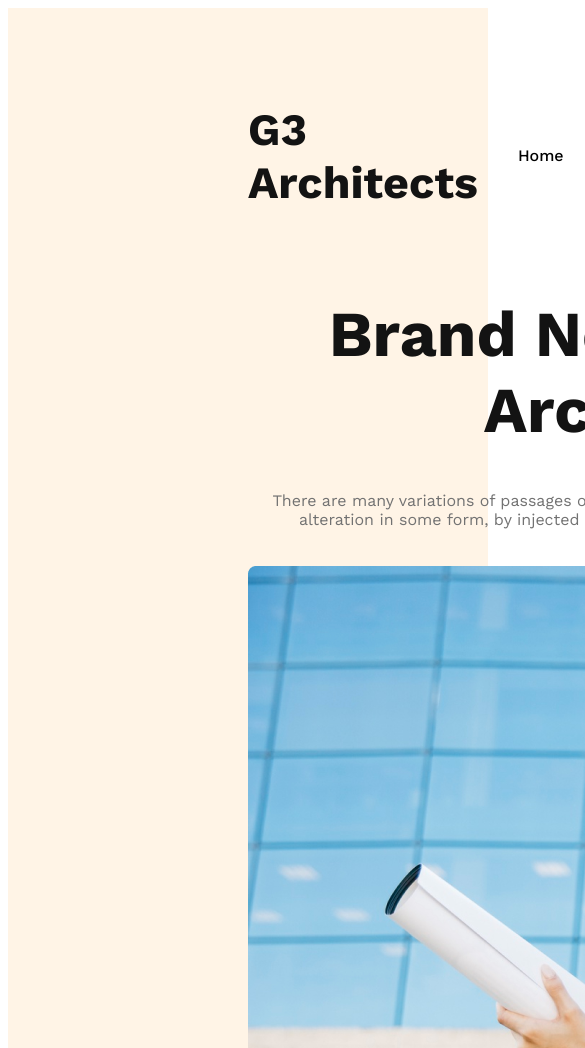
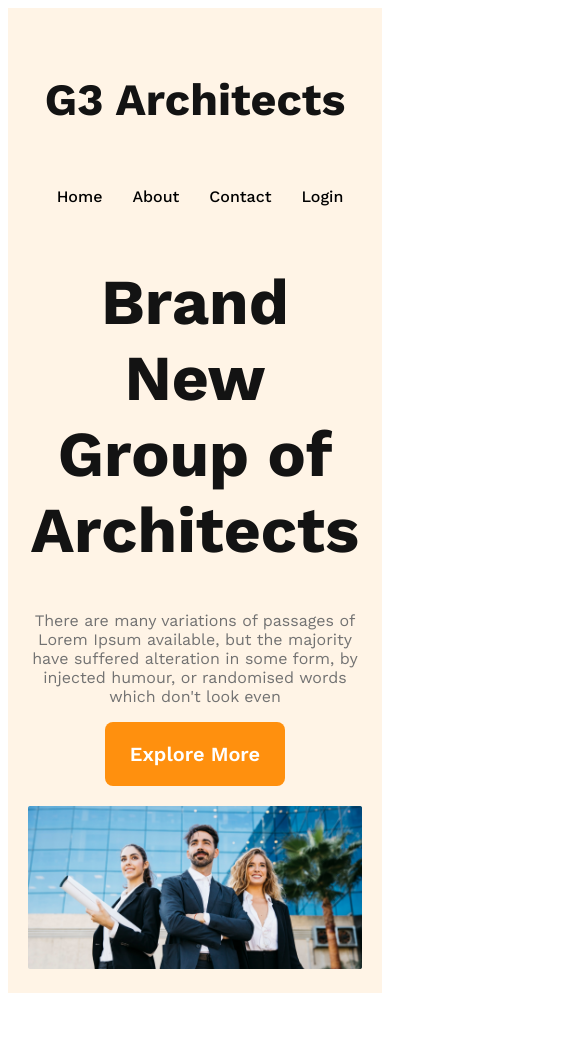
Before and after one commit to MHS676/g3-architect-web, a plain HTML site: page index.html in a window 390 px wide. Shown: the top 1048 px of the page, 585 px wide, since content can reach past the window. After the commit the page ends 1001 px from the top, so only its background shows below. Drawn offline with nearby package versions, Linux system fonts and the light colour scheme.

Commit message:
finished mobile and medium responsive device

```diff
--- a/styles/styles.css
+++ b/styles/styles.css
@@ -5,6 +5,17 @@
 
 * {
   font-family: "Work Sans", sans-serif;
+}
+
+.btn-primary {
+  border-radius: 8px;
+  color: white;
+  background: #ff900e;
+  font-size: 1.25rem;
+  font-weight: 600;
+  padding: 20px 25px;
+  cursor: pointer;
+  border: 0;
 }
 
 /* header styles */
@@ -45,7 +56,7 @@ nav li a {
 /* banner  styles */
 
 .banner-content {
-  min-width: 800px;
+  max-width: 800px;
   text-align: center;
   margin: 0 auto;
 }
@@ -58,3 +69,32 @@ nav li a {
 .banner-description {
   color: #727272;
 }
+
+.banner img {
+  margin-top: 20px;
+  width: 100%;
+}
+
+/* responsive media queries */
+
+/* mobile devices */
+
+@media screen and (max-width: 576px) {
+  header {
+    padding: 20px;
+  }
+  nav {
+    flex-direction: column;
+  }
+}
+
+/* tablet or medium devices */
+
+@media screen and (min-width: 576px) and (max-width: 960px) {
+  header {
+    padding: 50px;
+  }
+  nav {
+    flex-direction: column;
+  }
+}
```
